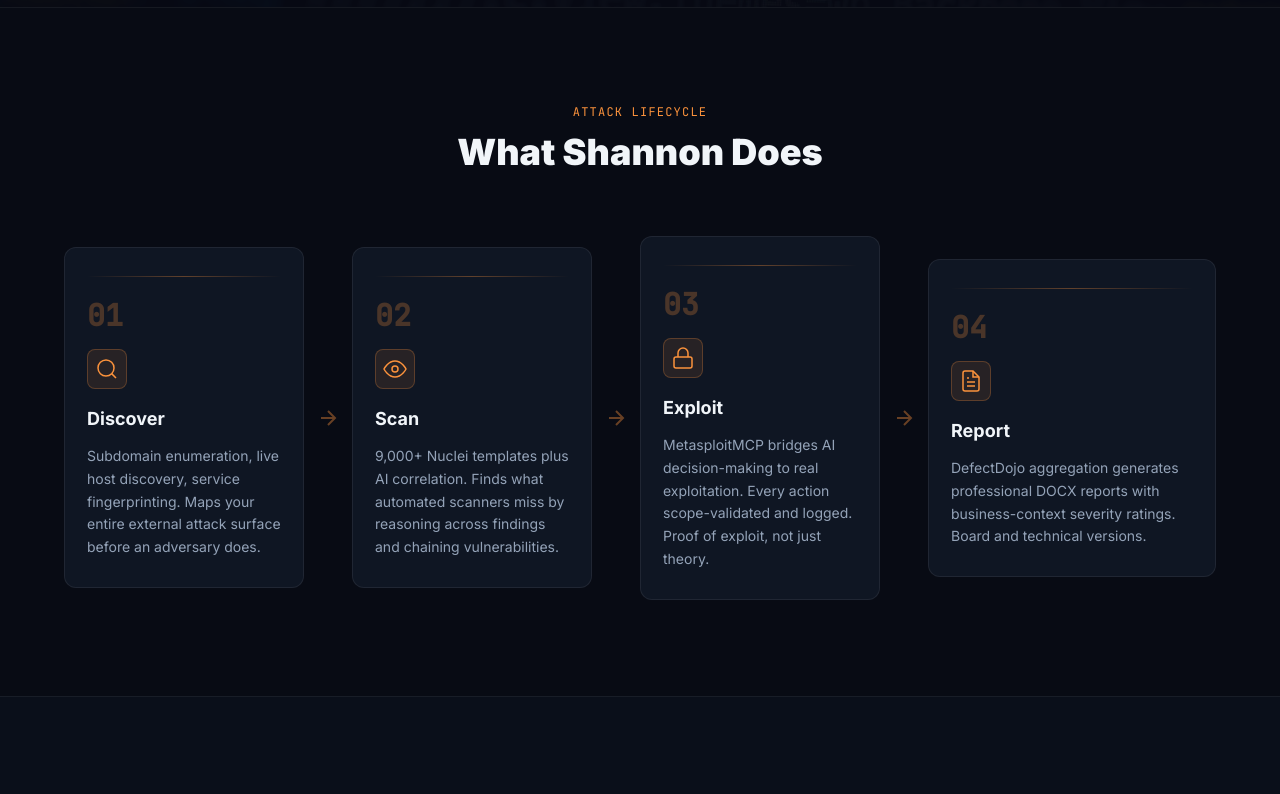
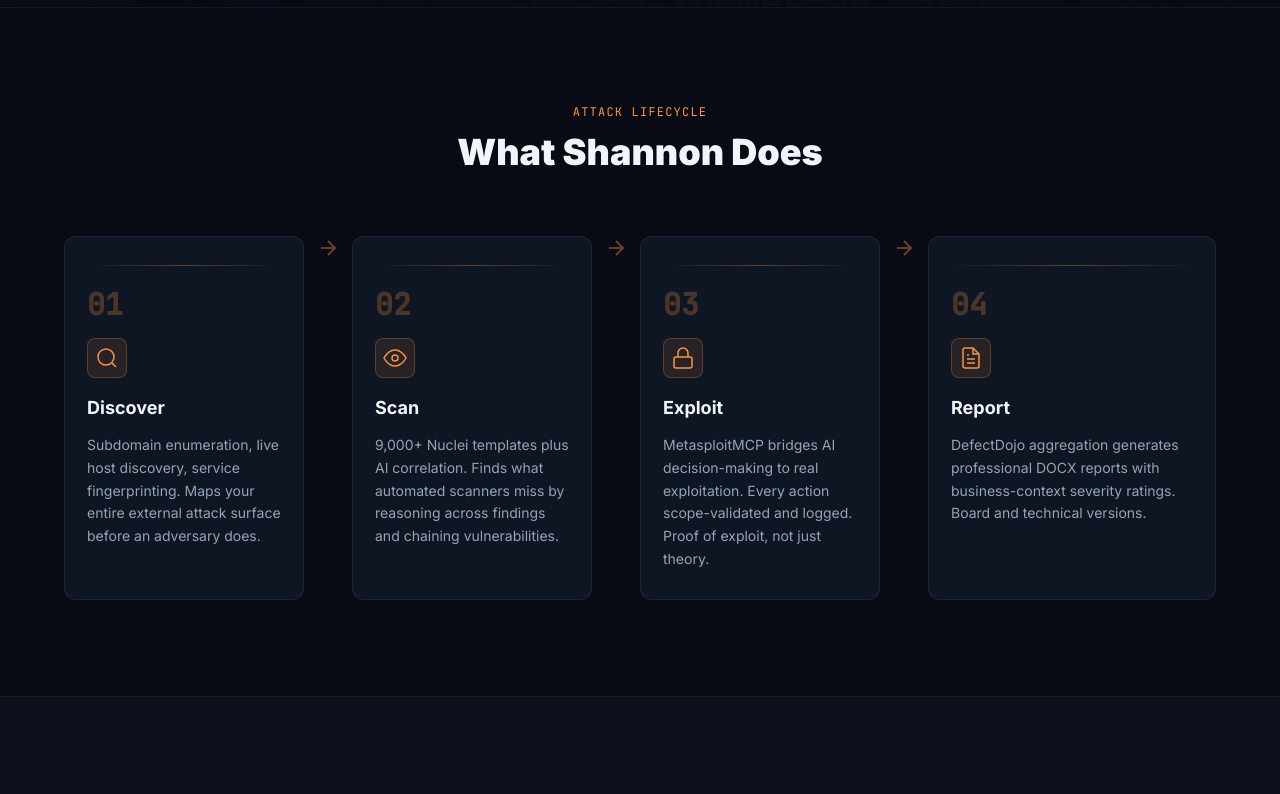
Before and after one commit to auresta/auresta-website, a Next.js app: page /products/shannon in a window 1280 px wide. Shown: the part 612-1406 px from the top of the page. Built offline with nearby package versions, Linux system fonts and the light colour scheme.

Commit message:
fix: phase cards equal height on Shannon page

```diff
--- a/app/products/shannon/page.tsx
+++ b/app/products/shannon/page.tsx
@@ -174,10 +174,10 @@ export default function ShannonPage() {
             </h2>
           </div>
 
-          <div className="flex flex-col lg:flex-row gap-4 lg:gap-0 items-stretch">
+          <div className="flex flex-col lg:flex-row gap-4 lg:gap-0 items-stretch lg:items-stretch">
             {phases.map((phase, idx) => (
-              <div key={phase.number} className="flex flex-col lg:flex-row items-center flex-1 min-w-0">
-                <TiltCard className="flex-1 w-full">
+              <div key={phase.number} className="flex flex-col lg:flex-row items-stretch flex-1 min-w-0">
+                <TiltCard className="flex-1 w-full h-full">
                   <div
                     style={{
                       backgroundColor: "#0f1623",
```
